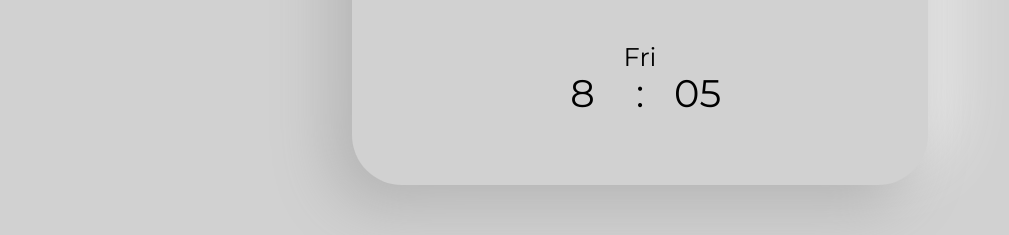
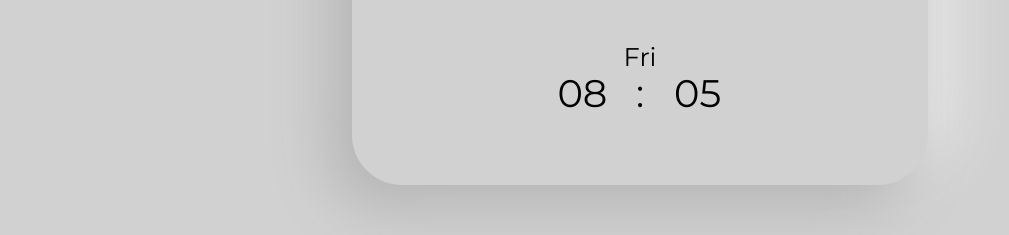
Before and after one commit to haruto17/neumo-calendar, a SvelteKit app: page / in a window 1280 px wide. Shown: the part 503-738 px from the top of the page, without its empty margins (0-1009 px from the left). Built offline with nearby package versions, Linux system fonts and the light colour scheme.

Commit message:
時刻の0埋め

```diff
--- a/src/routes/+page.svelte
+++ b/src/routes/+page.svelte
@@ -7,7 +7,7 @@
 
 	let month = 0;
 	let day = 0;
-	let hour = 0;
+	let hour = '';
 	let weekday = '';
 	let minute = '';
 
@@ -15,7 +15,6 @@
 		let date = new Date();
 		month = date.getMonth() + 1;
 		day = date.getDate();
-		hour = date.getHours();
 
 		let weekday_num = date.getDay();
 		if (weekday_num == 0) {
@@ -32,6 +31,13 @@
 			weekday = 'Fri';
 		} else if (weekday_num == 6) {
 			weekday = 'Sat';
+		}
+
+		let hour_num = date.getHours();
+		if (hour_num >= 0 && hour_num <= 9) {
+			hour = '0' + String(hour_num);
+		} else {
+			hour = String(hour_num);
 		}
 
 		let minute_num = date.getMinutes();
```
